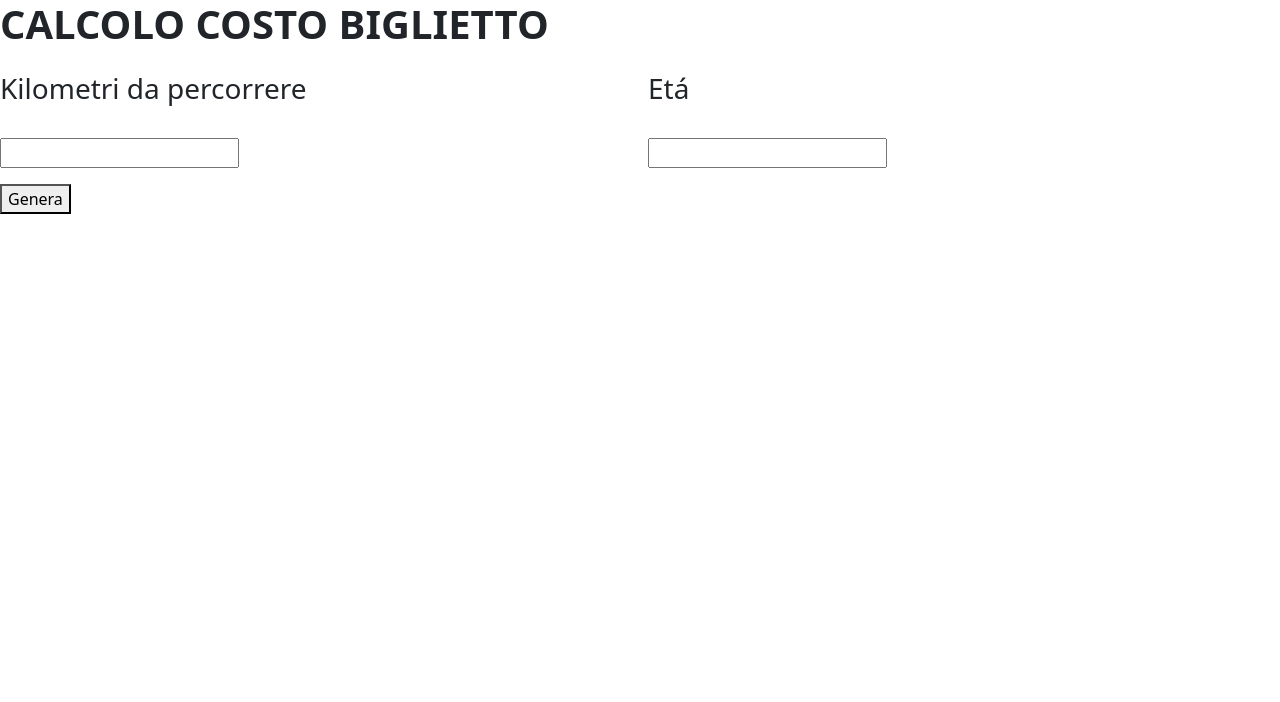
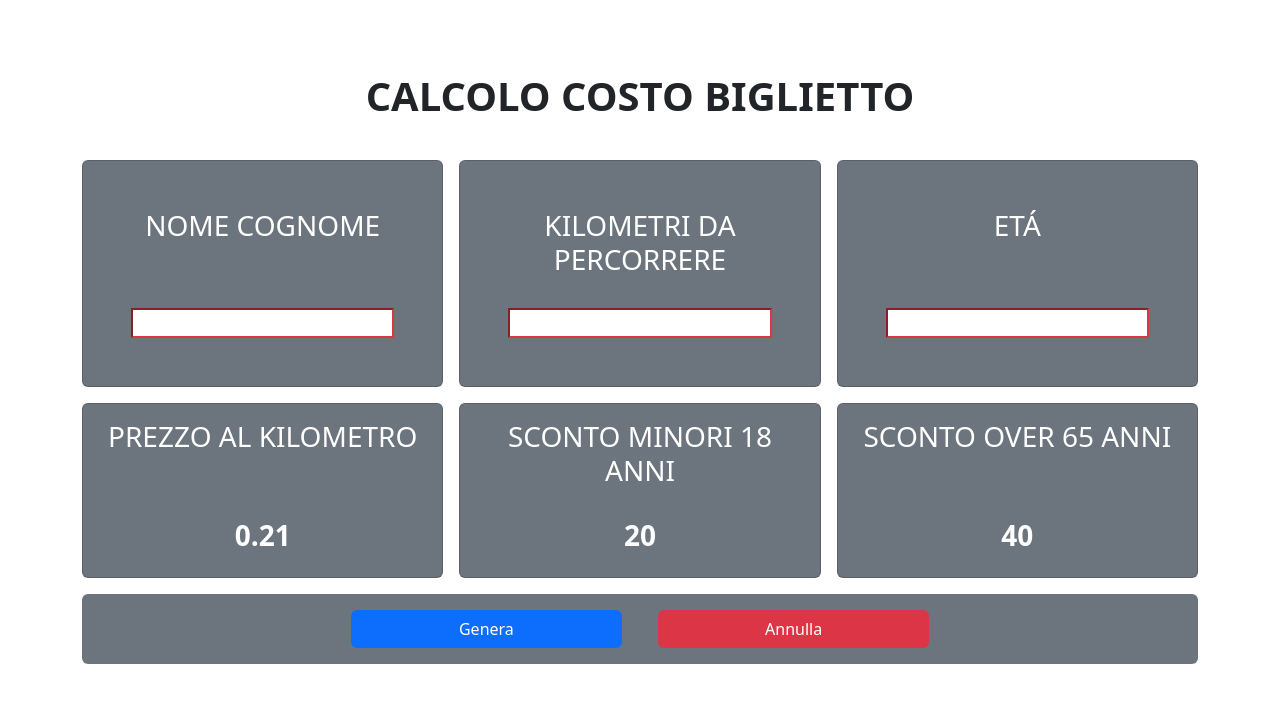
Before and after one commit to marcoceccarelli98/js-biglietto-treno-form, a plain HTML site: page index.html in a window 1280 px wide. Both pictures are taken after a click on the button "Genera". Drawn offline with nearby package versions, Linux system fonts and the light colour scheme.

Commit message:
[MILESTONE 2]

```diff
--- a/index.html
+++ b/index.html
@@ -9,40 +9,95 @@
         integrity="sha384-QWTKZyjpPEjISv5WaRU9OFeRpok6YctnYmDr5pNlyT2bRjXh0JMhjY6hW+ALEwIH" crossorigin="anonymous">
 </head>
 
-<body>
-    <div>
+<body class="vh-100 d-flex overflow-y-scroll">
+    <div class="container m-auto">
         <div class="row g-3">
             <div class="col-12">
-                <div>
+                <div class="pb-3 content text-center">
                     <h1 class="fw-bold">CALCOLO COSTO BIGLIETTO</h1>
                 </div>
             </div>
-
-            <div class="col-12 col-lg-6">
-                <div>
+            <div class="col-12 col-lg-4">
+                <div
+                    class="card d-flex h-100 justify-content-between text-center p-5 bg-secondary text-white text-uppercase">
+                    <h3 class="pb-4">Nome Cognome</h3>
+                    <input class="text-center" id="name-input" type="text">
+                </div>
+            </div>
+            <div class="col-12 col-lg-4">
+                <div
+                    class="card d-flex h-100 justify-content-between text-center p-5 bg-secondary text-white text-uppercase">
                     <h3 class="pb-4">Kilometri da percorrere</h3>
                     <input class="text-center" id="km" type="number">
                 </div>
             </div>
-            <div class="col-12 col-lg-6">
-                <div>
+            <div class="col-12 col-lg-4">
+                <div
+                    class="card d-flex h-100 justify-content-between text-center p-5 bg-secondary text-white text-uppercase">
                     <h3 class="pb-4">Et&aacute;</h3>
-                    <input id="age" type="number">
+                    <input class="text-center" id="age" type="number">
                 </div>
             </div>
-
+            <div class="col-12 col-lg-4">
+                <div
+                    class="card d-flex h-100 justify-content-between text-center p-3 bg-secondary text-white text-uppercase d-">
+                    <h3 class="pb-4">Prezzo al kilometro</h3>
+                    <h3 class="fw-semibold" id="pricekm">PriceKm</h3>
+                </div>
+            </div>
+            <div class="col-12 col-lg-4">
+                <div
+                    class="card d-flex h-100 justify-content-between text-center p-3 bg-secondary text-white text-uppercase">
+                    <h3 class="pb-4">Sconto minori 18 anni</h3>
+                    <h3 class="fw-semibold" id="minorsale">MinorSale</h3>
+                </div>
+            </div>
+            <div class="col-12 col-lg-4">
+                <div
+                    class="card d-flex h-100 justify-content-between text-center p-3 bg-secondary text-white text-uppercase">
+                    <h3 class="pb-4">Sconto over 65 anni</h3>
+                    <h3 class="fw-semibold" id="over65sale">Over65Sale</h3>
+                </div>
+            </div>
             <div class="col-12">
-                <div>
-                    <button id="generate">Genera</button>
+                <div class="text-center p-3 mb-5 bg-secondary rounded">
+                    <button id="generate" class="btn mx-3 text-white bg-primary w-25">Genera</button>
+                    <button id="abort" class="btn mx-3 text-white bg-danger w-25">Annulla</button>
                 </div>
+            </div>
+            <div class="col-12">
+                <div id="ticket-title" class="pb-3 d-none content text-center">
+                    <h1 class="fw-bold">IL TUO BIGLIETTO</h1>
+                </div>
+            </div>
+            <div id="ticket" class="col-12 d-none">
+                <div class="d-flex text-center p-3 mb-5 bg-primary rounded">
+                    <div class="content-name py-3 border w-25 bg-secondary text-white">
+                        <h3 class="fw-semibold">Nome</h3>
+                        <h3 id="name" class="fw-bold pt-3">NomeCognome</h3>
+                    </div>
+                    <div class="offer py-3 border w-25">
+                        <h3 class="fw-semibold">Offerta</h3>
+                        <h3 id="offer" class="fw-bold pt-3">Offer</h3>
+                    </div>
+                    <div class="code py-3 border w-25">
+                        <h3 class="fw-semibold">Codice CP</h3>
+                        <h3 id="cp" class="fw-bold pt-3">CodiceCP</h3>
+                    </div>
+                    <div class="total py-3 border w-25">
+                        <h3 class="fw-semibold">Prezzo</h3>
+                        <h3 id="totalprice" class="fw-bold pt-3">Total</h3>
+                    </div>
+                </div>
+            </div>
+        </div>
 
 
 
-
-                <script src="./script/main.js"></script>
-                <script src="https://cdn.jsdelivr.net/npm/bootstrap@5.3.3/dist/js/bootstrap.bundle.min.js"
-                    integrity="sha384-YvpcrYf0tY3lHB60NNkmXc5s9fDVZLESaAA55NDzOxhy9GkcIdslK1eN7N6jIeHz"
-                    crossorigin="anonymous"></script>
+        <script src="./script/main.js"></script>
+        <script src="https://cdn.jsdelivr.net/npm/bootstrap@5.3.3/dist/js/bootstrap.bundle.min.js"
+            integrity="sha384-YvpcrYf0tY3lHB60NNkmXc5s9fDVZLESaAA55NDzOxhy9GkcIdslK1eN7N6jIeHz"
+            crossorigin="anonymous"></script>
 </body>
 
 </html>
--- a/script/main.js
+++ b/script/main.js
@@ -10,11 +10,21 @@ const saleOver65 = 40;
 
 let userAge = 0;
 let kmToTravel = 0;
+let userName = '';
 let totalPrice = 0;
 
+const elementNameInput = document.getElementById('name-input');
 const elementAge = document.getElementById('age');
 const elementKm = document.getElementById('km');
 const buttonGenerate = document.getElementById('generate');
+const buttonAbort = document.getElementById('abort');
+
+// RESET BORDER FUNCTION
+function resetBorder() {
+    elementNameInput.classList.remove('border-danger');
+    elementKm.classList.remove('border-danger');
+    elementAge.classList.remove('border-danger');
+}
 
 console.log(parseInt(elementKm.value));
 
@@ -30,10 +40,24 @@ buttonGenerate.addEventListener('click', function () {
     const intKm = parseInt(elementKm.value);
     const intAge = parseInt(elementAge.value);
 
+
+    let nameInputOk = (elementNameInput.value !== "");
     let kmInputOk = (!isNaN(intKm) && intKm !== 0);
     let ageInputOk = (!isNaN(intAge) && intAge !== 0);
 
-    if (kmInputOk && ageInputOk) {
+    if (nameInputOk && kmInputOk && ageInputOk) {
+
+        // RESET RED BORDER
+        resetBorder();
+        // elementNameInput.classList.remove('border-danger');
+        // elementKm.classList.remove('border-danger');
+        // elementAge.classList.remove('border-danger');
+
+        let ticketType = 'Biglietto Standard';
+        const cpCode = Math.floor(Math.random() * 99999);
+
+        // - Get value from name input //kmToTravel
+        userName = elementNameInput.value;
 
         // - Get value from age input //userAge
         userAge = Number(elementAge.value);
@@ -49,14 +73,55 @@ buttonGenerate.addEventListener('click', function () {
         //     - 40% for over 65
         if (userAge < 18) {
             totalPrice = totalPrice - (totalPrice * (saleMinor / 100));
+            ticketType = 'Sconto Minori';
         }
         else if (userAge > 65) {
             totalPrice = (totalPrice / 100) * (100 - saleOver65);
+            ticketType = 'Sconto Over 65';
         }
 
+        // TICKET VISUALIZATION
+        const ticketTitle = document.getElementById('ticket-title');
+        const ticket = document.getElementById('ticket');
 
-        console.log(Math.round(totalPrice * 100) / 100 + ' €');
+        ticketTitle.classList.remove('d-none');
+        ticket.classList.remove('d-none');
+
+        document.getElementById('name').innerHTML = userName;
+        document.getElementById('offer').innerHTML = ticketType;
+        document.getElementById('cp').innerHTML = cpCode;
+        document.getElementById('totalprice').innerHTML = (Math.round(totalPrice * 100) / 100 + ' €');
 
 
+    } else { // ERROR MESSAGE
+
+        // RESET RED BORDER
+        resetBorder();
+
+        if (!nameInputOk) {
+            elementNameInput.classList.add('border-danger');
+        }
+        if (!kmInputOk) {
+            elementKm.classList.add('border-danger');
+        }
+        if (!ageInputOk) {
+            elementAge.classList.add('border-danger');
+        }
+        console.log(parseInt(elementKm.value));
     }
+
 });
+
+// ----------------
+// BUTTON ABORT
+// ----------------
+buttonAbort.addEventListener('click', function () {
+    elementNameInput.value = '';
+    elementKm.value = '';
+    elementAge.value = '';
+});
+
+// OUTPUT
+document.getElementById('pricekm').innerHTML = priceKm;
+document.getElementById('minorsale').innerHTML = saleMinor;
+document.getElementById('over65sale').innerHTML = saleOver65;
```
